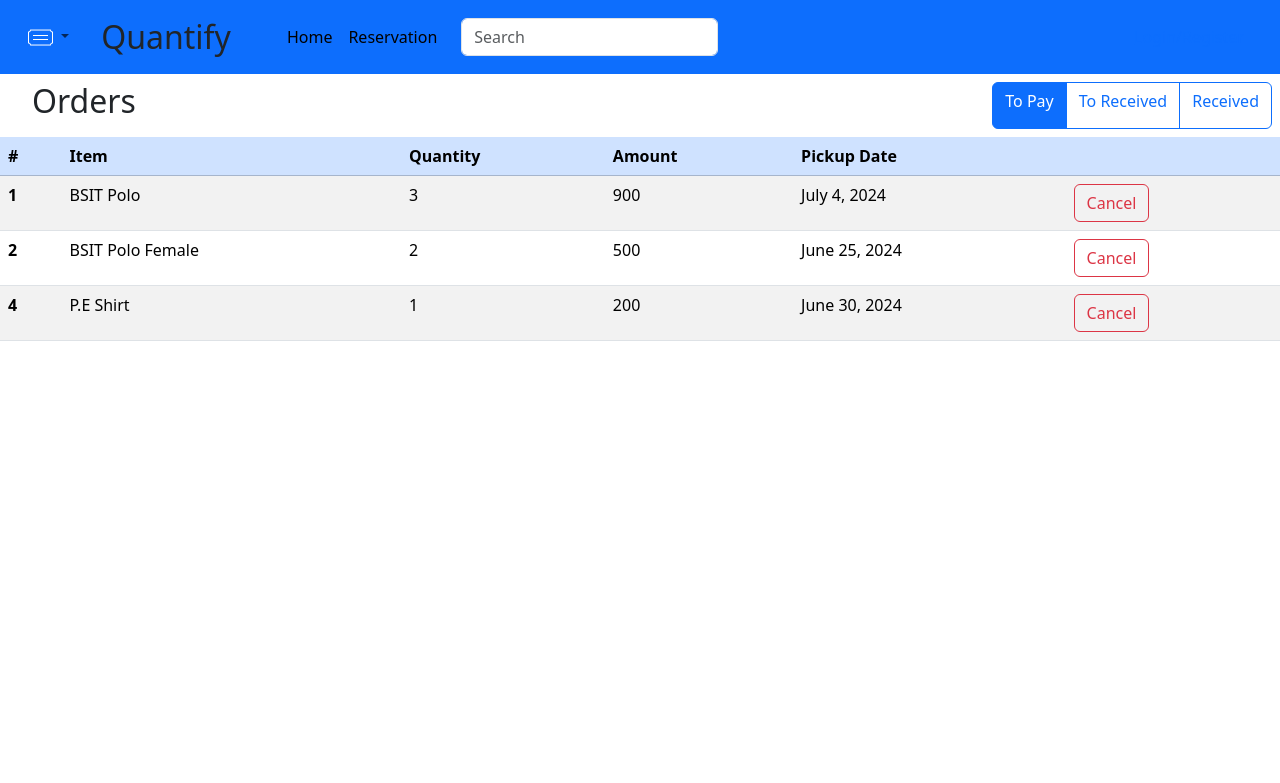
After one commit to caesar0016/webQuantify, a PHP site: page /userReservation.php in a window 1280 px wide. The commit adds this page. Shown: the top 783 px of the page. Run offline with PHP 8.4, Linux system fonts and the light colour scheme; some libraries are stand-ins or nearby versions.

Commit message:
Done creating the design for OrderForm

```diff
--- a/inventoryPage.php
+++ b/inventoryPage.php
@@ -14,7 +14,7 @@
     <div class="d-flex">
         <!-- Grouped buttons on the left -->
         <button type="button" class="btn btn-outline-primary mr-2">
-            <a href="addItem.php" class="text-decoration-none text-reset">User Reservation</a>
+            <a href="userReservation.php" class="text-decoration-none text-reset">User Reservation</a>
         </button>
         <!--Add Extra Button if something to add-->
 
--- /dev/null
+++ b/userReservation.php
@@ -0,0 +1,71 @@
+<?php
+    include("header.html");
+?>
+<!DOCTYPE html>
+<html lang="en">
+<head>
+    <meta charset="UTF-8">
+    <meta name="viewport" content="width=device-width, initial-scale=1.0">
+    <title>Quantify · User Reservation</title>
+</head>
+<body>
+    <div class="d-flex justify-content-between m-2">
+        <h2 class="ms-4">Orders</h2>
+
+        <div class="btn-group" role="group" aria-label="Basic radio toggle button group">
+            <input type="radio" class="btn-check" name="btnradio" id="btnradio1" autocomplete="off" checked>
+            <label class="btn btn-outline-primary" for="btnradio1">To Pay</label>
+
+            <input type="radio" class="btn-check" name="btnradio" id="btnradio2" autocomplete="off">
+            <label class="btn btn-outline-primary" for="btnradio2">To Received</label>
+
+            <input type="radio" class="btn-check" name="btnradio" id="btnradio3" autocomplete="off">
+            <label class="btn btn-outline-primary" for="btnradio3">Received</label>
+</div>
+    </div>
+    <table class="table table-striped table-hover">
+        <thead>
+        <tr class="table-primary">
+            <th scope="col">#</th>
+            <th scope="col">Item</th>
+            <th scope="col">Quantity</th>
+            <th scope="col">Amount</th>
+            <th scope="col">Pickup Date</th>
+            <th scope="col"></th>
+        </tr>
+        </thead>
+    <tbody>
+        <tr>
+            <th scope="row">1</th>
+            <td>BSIT Polo</td>
+            <td>3</td>
+            <td>900</td>
+            <td>July 4, 2024</td>
+            <td>
+                <button type="button" class="btn btn-outline-danger">Cancel</button>
+            </td>
+        </tr>
+        <tr>
+            <th scope="row">2</th>
+            <td>BSIT Polo Female</td>
+            <td>2</td>
+            <td>500</td>
+            <td>June 25, 2024</td>
+            <td>
+                <button type="button" class="btn btn-outline-danger">Cancel</button>
+            </td>
+        </tr>
+        <tr>
+            <th scope="row">4</th>
+            <td >P.E Shirt</td>
+            <td>1</td>
+            <td>200</td>
+            <td>June 30, 2024</td>
+            <td>
+                <button type="button" class="btn btn-outline-danger">Cancel</button>
+            </td>
+        </tr>
+  </tbody>
+</table>
+</body>
+</html>
```
